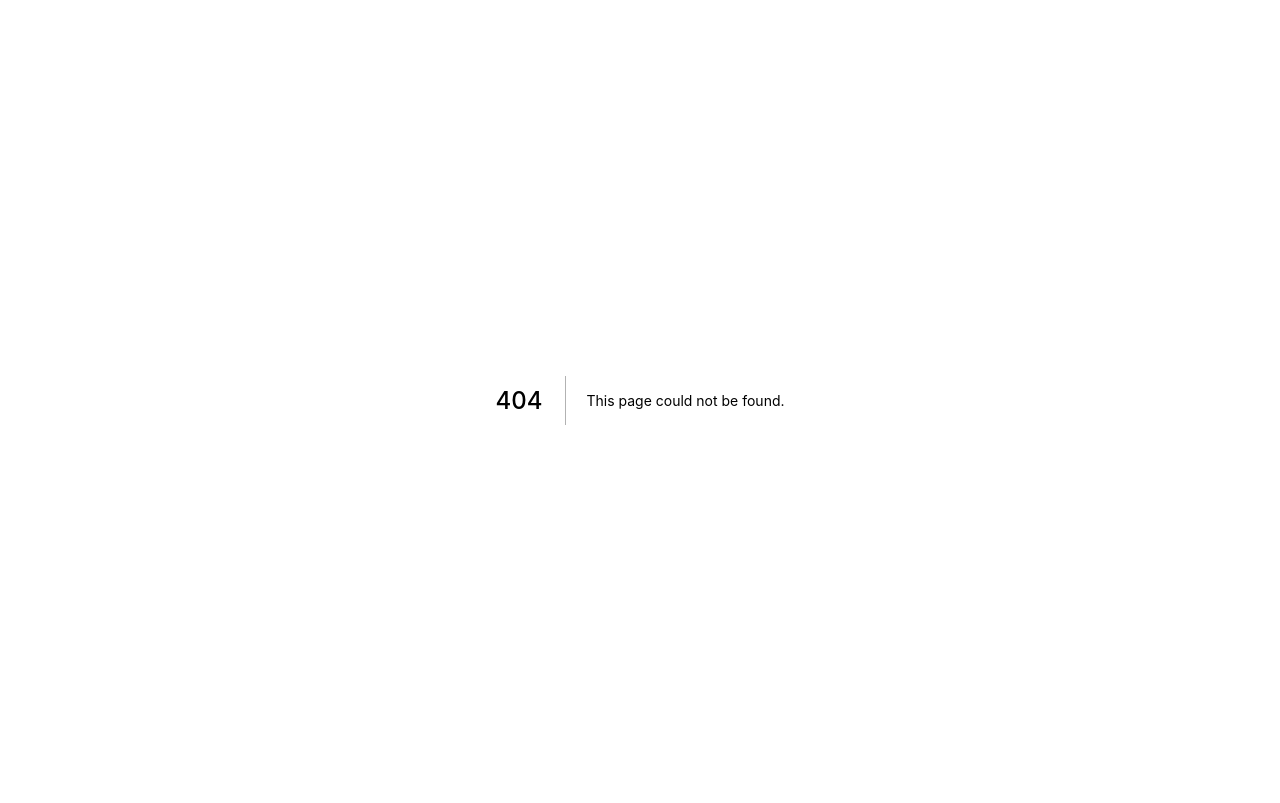
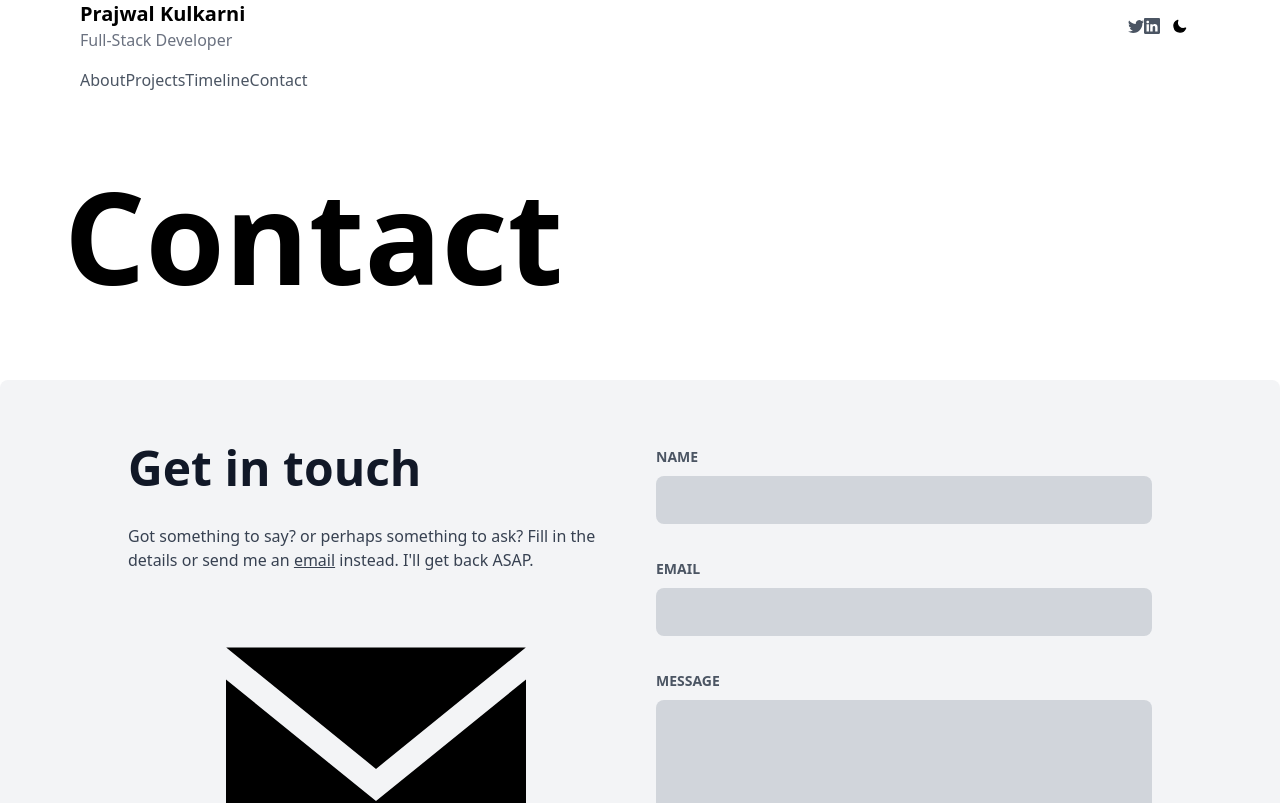
Before and after one commit to prajwalkulkarni/prajwalkulkarni.github.io, a Next.js app: page /contact in a window 1280 px wide. Before the commit this address had no page. Shown: the top 803 px of the page. Built offline with nearby package versions, Linux system fonts and the light colour scheme.

Commit message:
Add contact route path

```diff
--- /dev/null
+++ b/pages/contact.js
@@ -0,0 +1,11 @@
+import React from "react";
+import ContainerBlock from "../layout/ContainerBlock";
+import Contact from "../components/Contact";
+
+export default function contact() {
+  return (
+    <ContainerBlock>
+      <Contact />
+    </ContainerBlock>
+  );
+}
```
